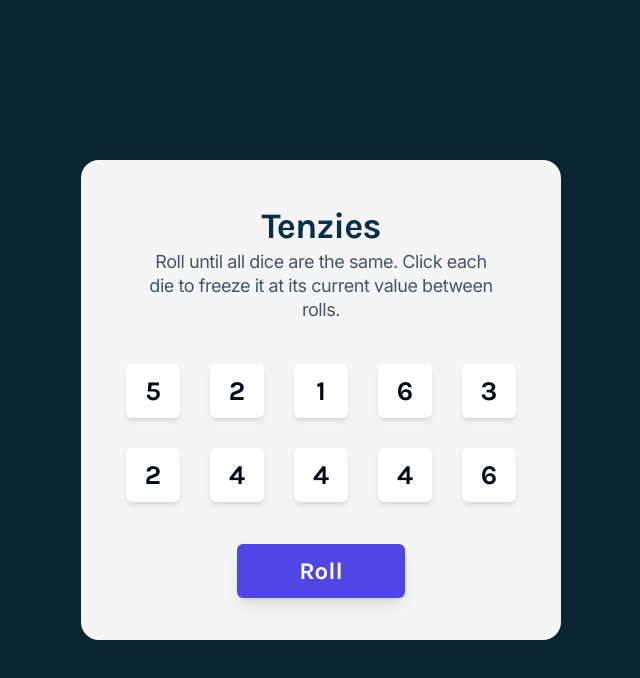
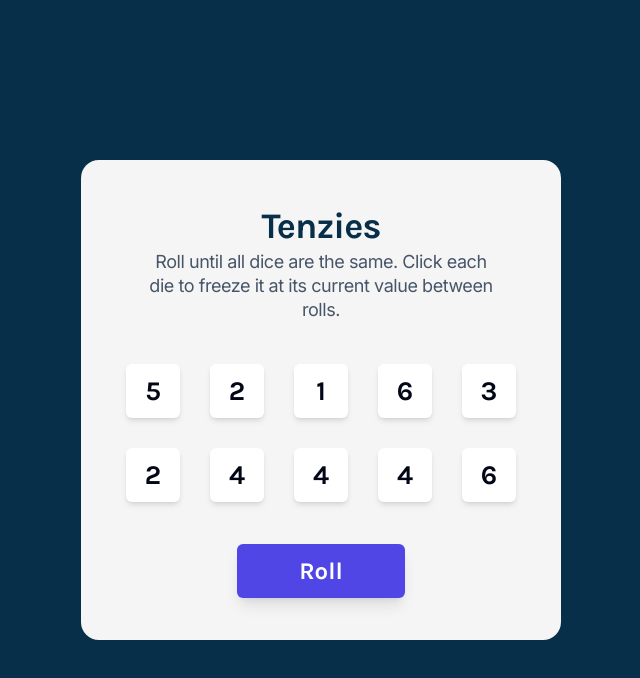
Before and after one commit to IgorSuharev/scrimba-tenzies, a React (Vite) app: page / in a window 1280 px wide. Shown: the top 678 px of the page, without its empty margins (319-959 px from the left). Built offline with nearby package versions, Linux system fonts and the light colour scheme.

Commit message:
Migrate :root and body styles to Tailwind

```diff
--- a/index.html
+++ b/index.html
@@ -1,9 +1,8 @@
 <!doctype html>
-<html lang="en">
+<html lang="en" style="font-size: min(24px, 5vw)">
 
 <head>
   <meta charset="UTF-8" />
-  <!-- <link rel="icon" type="image/svg+xml" href="/vite.svg" /> -->
   <link rel="preconnect" href="https://fonts.googleapis.com">
   <link rel="preconnect" href="https://fonts.gstatic.com" crossorigin>
   <link href="https://fonts.googleapis.com/css2?family=Inter&family=Karla:wght@700&display=swap" rel="stylesheet">
@@ -12,7 +11,7 @@
   <title>Tenzies</title>
 </head>
 
-<body>
+<body class="h-screen flex justify-center items-center bg-sky-950">
   <div id="root"></div>
   <script type="module" src="/src/main.jsx"></script>
 </body>
--- a/src/components/App.jsx
+++ b/src/components/App.jsx
@@ -1,7 +1,6 @@
 import DiceGrid from './DiceGrid';
 import Header from './Header';
 import GameButton from './GameButton';
-import styles from './App/App.module.css';
 import clickButton from '/sounds/clickButton.mp3';
 import useDiceArray from '../hooks/useDiceArray';
 
--- a/src/components/App/App.module.css
+++ /dev/null
@@ -1,27 +0,0 @@
-:root {
-  font-size: min(4vw, 24px);
-}
-
-body {
-  display: flex;
-  justify-content: center;
-  align-items: center;
-  height: 100vh;
-  background-color: #0B2434;
-}
-
-.main {
-  max-width: 90vw;
-  max-height: 90vh;
-  border-radius: 0.63rem;
-  background: #F5F5F5;
-  margin: auto;
-  padding: 1.8rem;
-
-  display: flex;
-  flex-direction: column;
-  gap: 1.2rem;
-  align-items: center;
-  text-align: center;
-
-}
```
